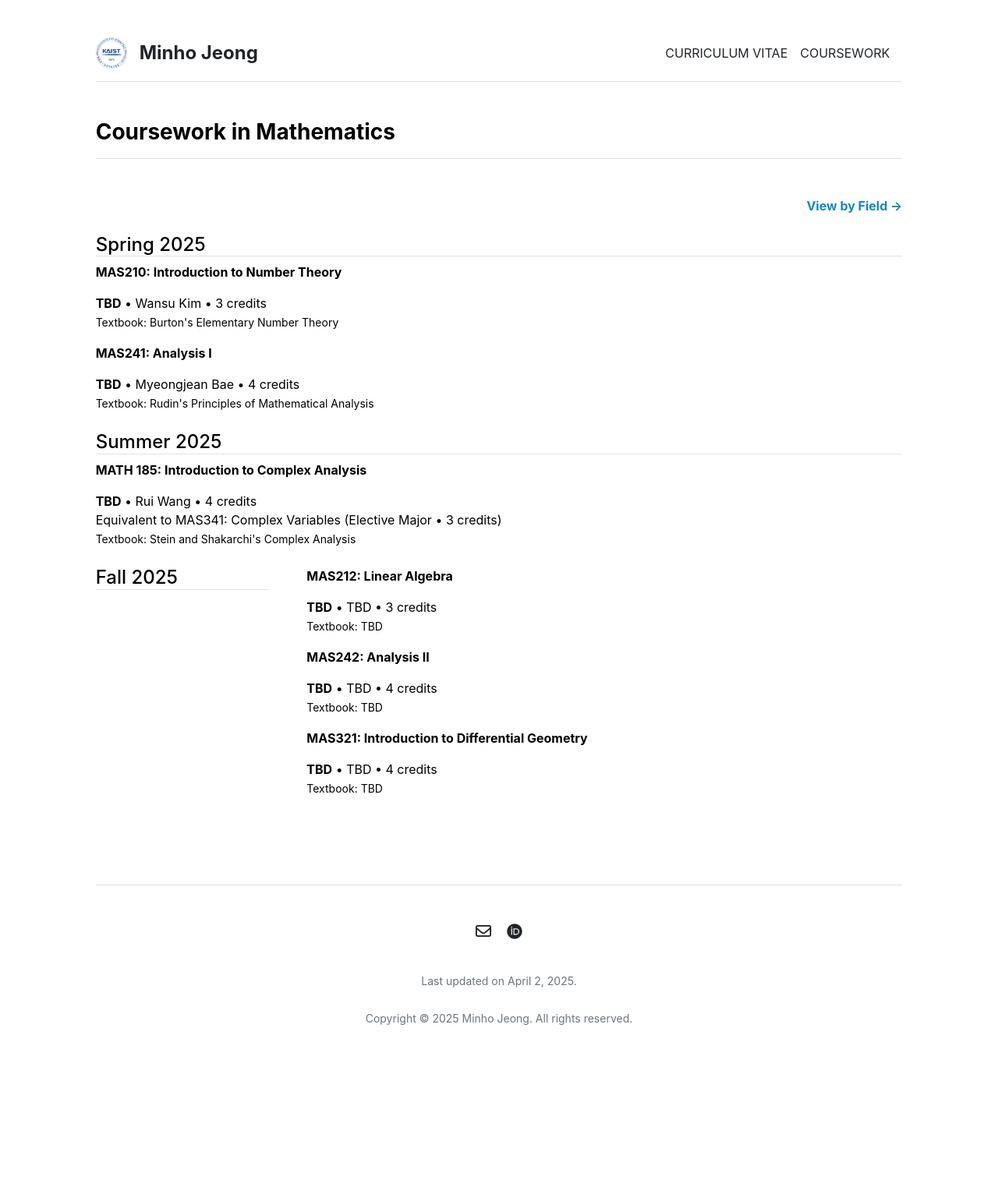
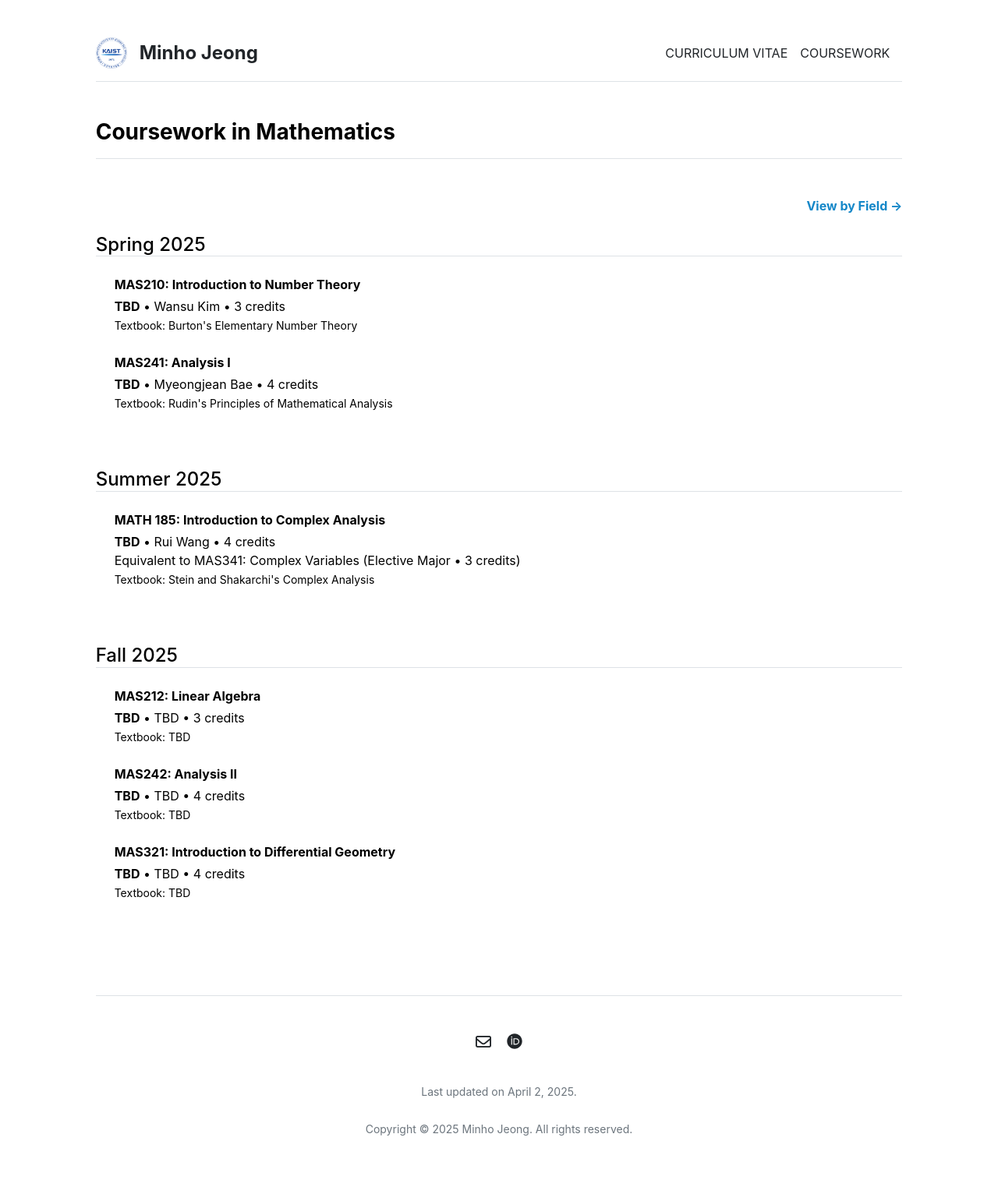
Before and after one commit to mino-jeong/mino-jeong.github.io, a Jekyll site: the page built from coursework-term.md, in a window 1280 px wide. Shown: the whole page at 78% size. Built offline with Jekyll 4.4.1, drawn with Linux system fonts in a browser that asks for light colours; before the commit the page ends 1390 px from its top, so only the background shows below that.

Commit message:
Update coursework-term.html

```diff
--- a/_layouts/coursework-term.html
+++ b/_layouts/coursework-term.html
@@ -14,31 +14,48 @@ layout: default
       </a>
     </p>
 
-    <div class="mb-4">
-      <h4 class="border-bottom">Spring 2025</h4>
-      {% for section in site.data.coursework-term.2025-1 %}
-        <p class="fw-bold">{{ section.title }}</p>
-        <p>{{ section.description }}<br><small>Textbook: {{ section.textbook }}</small></p>
-      {% endfor %}
+    <div class="mb-5 row gx-5">
+      <div class="col-12">
+        <h4 class="border-bottom mb-4">Spring 2025</h4>
+        <div class="ps-md-4">
+          {% for section in site.data.coursework-term.2025-1 %}
+            <p class="fw-bold mb-1">{{ section.title }}</p>
+            <p class="mb-4">
+              {{ section.description }}<br>
+              <small>Textbook: {{ section.textbook }}</small>
+            </p>
+          {% endfor %}
+        </div>
+      </div>
     </div>
 
-    <div class="mb-4">
-      <h4 class="border-bottom">Summer 2025</h4>
-      {% for section in site.data.coursework-term.2025-1A %}
-        <p class="fw-bold">{{ section.title }}</p>
-        <p>{{ section.description }}<br><small>Textbook: {{ section.textbook }}</small></p>
-      {% endfor %}
+    <div class="mb-5 row gx-5">
+      <div class="col-12">
+        <h4 class="border-bottom mb-4">Summer 2025</h4>
+        <div class="ps-md-4">
+          {% for section in site.data.coursework-term.2025-1A %}
+            <p class="fw-bold mb-1">{{ section.title }}</p>
+            <p class="mb-4">
+              {{ section.description }}<br>
+              <small>Textbook: {{ section.textbook }}</small>
+            </p>
+          {% endfor %}
+        </div>
+      </div>
     </div>
 
-    <div class="row g-5 mb-5">
-      <div class="col-md-3">
-        <h4 class="border-bottom">Fall 2025</h4>
-      </div>
-      <div class="col-md-9">
-        {% for section in site.data.coursework-term.2025-2 %}
-          <p class="fw-bold">{{ section.title }}</p>
-          <p>{{ section.description }}<br><small>Textbook: {{ section.textbook }}</small></p>
-        {% endfor %}
+    <div class="mb-5 row gx-5">
+      <div class="col-12">
+        <h4 class="border-bottom mb-4">Fall 2025</h4>
+        <div class="ps-md-4">
+          {% for section in site.data.coursework-term.2025-2 %}
+            <p class="fw-bold mb-1">{{ section.title }}</p>
+            <p class="mb-4">
+              {{ section.description }}<br>
+              <small>Textbook: {{ section.textbook }}</small>
+            </p>
+          {% endfor %}
+        </div>
       </div>
     </div>
 
```
